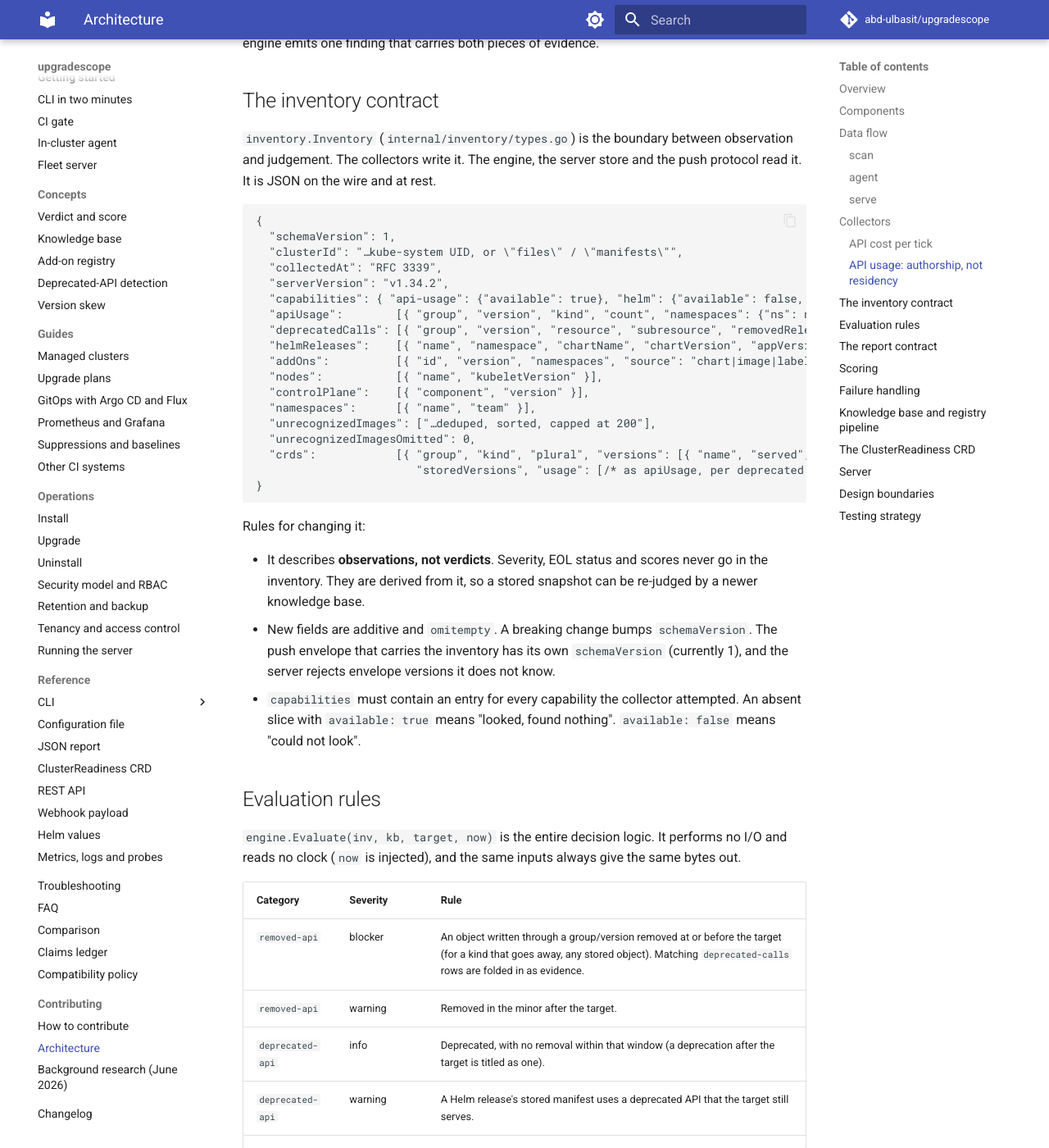
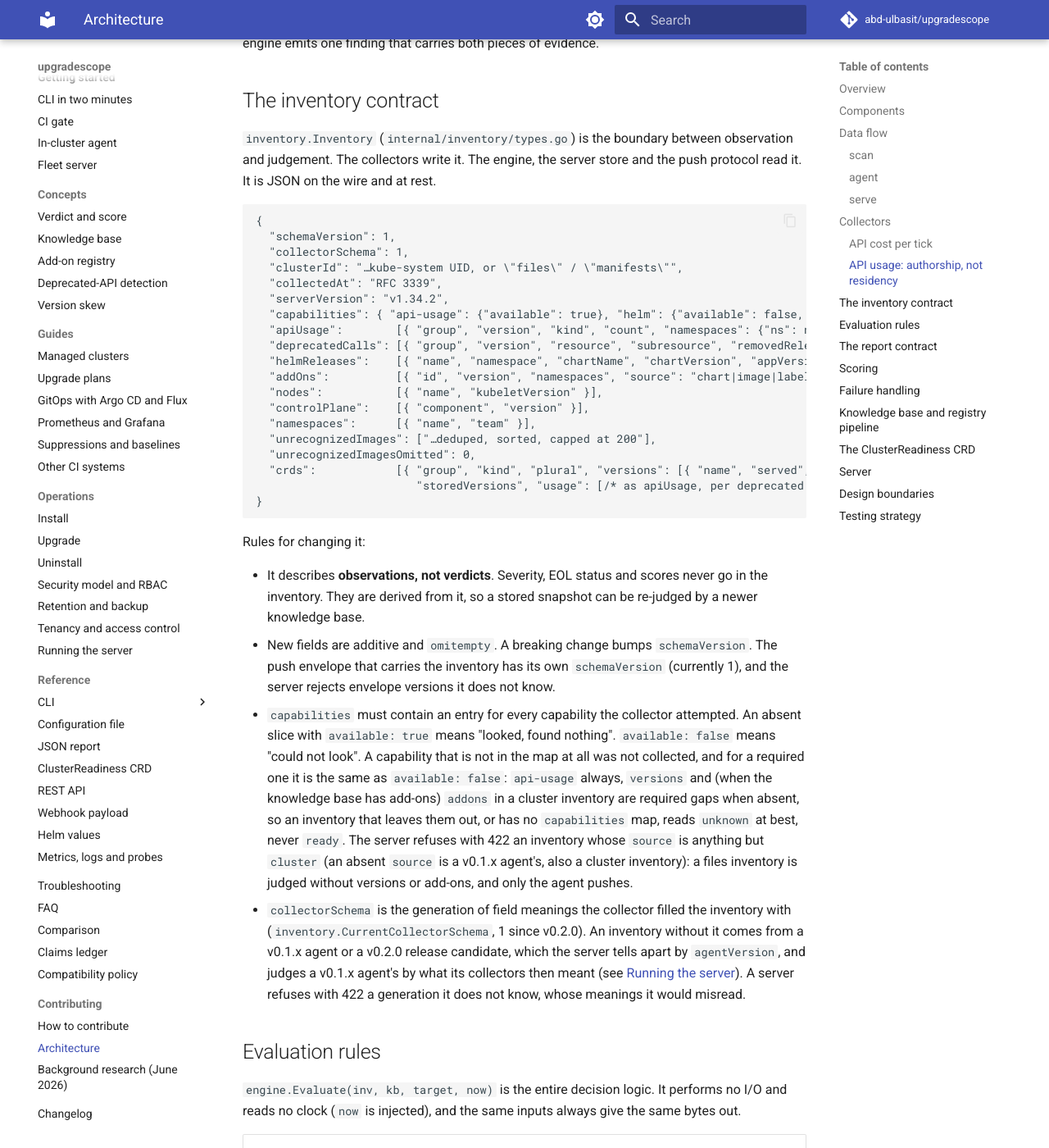
Before and after one commit to abd-ulbasit/upgradescope, an MkDocs documentation site: the page built from docs/architecture.md, in a window 1280 px wide and 1400 px high, scrolled down 7848 px. Shown: the whole window at 82% size. Built offline with MkDocs 1.6.1 and Material for MkDocs 9.7.7, drawn with Linux system fonts in a browser that asks for light colours; comment, search, counter and statistics services are not loaded; some of the changed text lies outside the part shown.

Commit message:
docs: inventory contract and verdict page state what #194 and #196 changed
The inventory contract in docs/architecture.md said a capability the
collector attempted must have an entry, but not what the engine does with
an entry that is missing. Since #194 an inventory that does not report a
required capability (api-usage always; versions, and addons when the
knowledge base has add-ons, in a cluster inventory) has a required gap, so
it reads unknown at best and never ready. The contract now says so, adds the
collectorSchema marker that the example inventory was missing, and says the
server refuses a source other than cluster and a collectorSchema it does not
know.

The scoring paragraph of architecture.md and the score section of
docs/concepts/verdict-and-score.md described per-team scores as the formula
applied to a team's findings and nothing more. Since #196 each team also has
a verdict (blocked, unknown or ready) and a team's ready is true only when
that verdict is ready, so a team no longer reads ready on an unknown
cluster. Both pages say that, and that another team's blocker leaves a team
ready, so a reader does not gate on one team's verdict.

These describe the behaviour of PR #207, which has not merged: this change
must merge after it.

Refs #194
Refs #196

Co-Authored-By: Claude Fable 5 <noreply@anthropic.com>

````diff
--- a/docs/architecture.md
+++ b/docs/architecture.md
@@ -280,6 +280,7 @@ store and the push protocol read it. It is JSON on the wire and at rest.
 ```jsonc
 {
   "schemaVersion": 1,
+  "collectorSchema": 1,
   "clusterId": "…kube-system UID, or \"files\" / \"manifests\"",
   "collectedAt": "RFC 3339",
   "serverVersion": "v1.34.2",
@@ -309,7 +310,23 @@ Rules for changing it:
   does not know.
 - `capabilities` must contain an entry for every capability the collector
   attempted. An absent slice with `available: true` means "looked, found
-  nothing". `available: false` means "could not look".
+  nothing". `available: false` means "could not look". A capability that
+  is not in the map at all was not collected, and for a required one it is
+  the same as `available: false`: `api-usage` always, `versions` and (when
+  the knowledge base has add-ons) `addons` in a cluster inventory are
+  required gaps when absent, so an inventory that leaves them out, or has
+  no `capabilities` map, reads `unknown` at best, never `ready`. The
+  server refuses with 422 an inventory whose `source` is anything but
+  `cluster` (an absent `source` is a v0.1.x agent's, also a cluster
+  inventory): a files inventory is judged without versions or add-ons, and
+  only the agent pushes.
+- `collectorSchema` is the generation of field meanings the collector
+  filled the inventory with (`inventory.CurrentCollectorSchema`, 1 since
+  v0.2.0). An inventory without it comes from a v0.1.x agent or a v0.2.0
+  release candidate, which the server tells apart by `agentVersion`, and
+  judges a v0.1.x agent's by what its collectors then meant (see
+  [Running the server](operations.md)). A server refuses with 422 a
+  generation it does not know, whose meanings it would misread.
 
 ## Evaluation rules
 
@@ -400,7 +417,13 @@ Per-team scores (`engine.TeamScores`) apply the same formula to each team's
 subset of findings. Teams come from a namespace label (`--team-label`,
 default `team`), optionally overridden by the server's `--team-map`. A
 finding that spans N teams counts for each of them, and an unattributed
-finding is grouped under `""`.
+finding is grouped under `""`. Each team also has a `verdict`: `blocked`
+by a blocker of its own or an unattributed one (which cannot be ruled out
+as the team's), otherwise `unknown` when the report has a required
+not-assessed gap, otherwise `ready`. A team's `ready` is `verdict == "ready"`,
+so no team reads ready while the cluster is `unknown`; another team's
+blocker leaves it ready. Its score, blockers and warnings count only its
+own findings, and a team with no findings is not listed.
 
 The formula is part of the public contract: users compare scores over time.
 Changing it is a breaking change that goes in the changelog.
````
Also changed, not shown: docs/concepts/verdict-and-score.md (+17 -0 lines).
